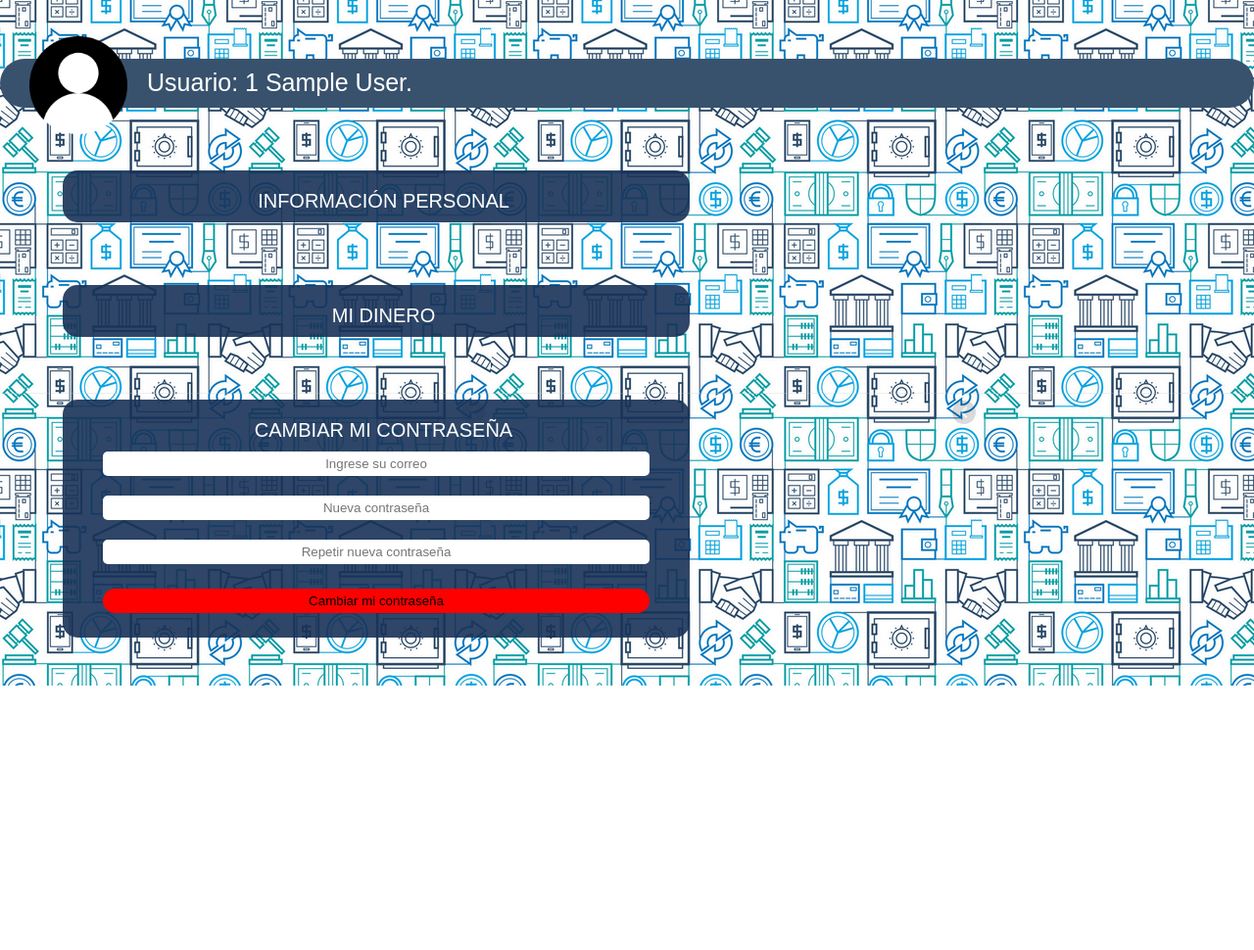
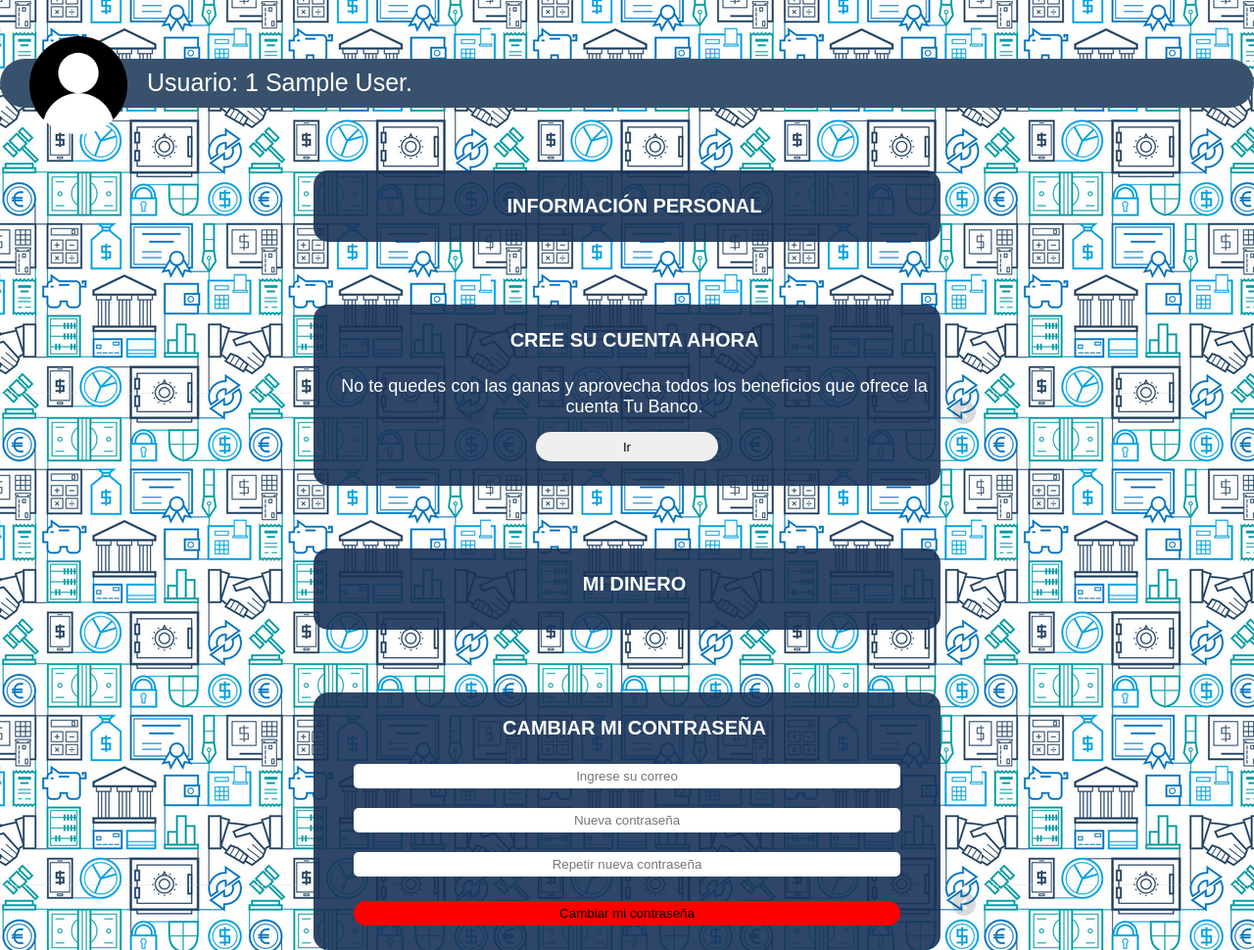
Before and after one commit to jddma/Banco_pw, a PHP site: page /mi_cuenta in a window 1280 px wide. Shown: the part 100-1070 px from the top of the page at 98% size. Before the commit the page ends 800 px from the top, so only its background shows below. Run offline with PHP 8.4, Linux system fonts and the light colour scheme; the visitor is signed in with stand-in values (Sample User, id 1); data that the repository does not hold is empty; some libraries are stand-ins or nearby versions.

Commit message:
Saldo y botón a crear cuenta

```diff
--- a/css/styles_account.css
+++ b/css/styles_account.css
@@ -1,7 +1,7 @@
 .info{
     width: 50%;
     margin-top: 5%;
-    margin-left: 5%;
+    margin-left: 25%;
     margin-right: 5%;
     background-color: rgba(25, 50, 88, 0.9);
     padding: 10px;
@@ -14,11 +14,17 @@
     font-size: 20px;
     text-decoration: none;
     text-transform: uppercase;
-    transition: .2s;
     margin-left: 15px;
+    margin-top: 15px;
+    margin-bottom: 15px;
 }
-.change_password{
-
+.description{
+    color: #FFF;
+    font-size: 18px;
+    text-decoration: none;
+    margin-left: 15px;
+    margin-top: 15px;
+    margin-bottom: 15px;
 }
 
 input[type = "password"], [type = "email"]{
@@ -44,3 +50,22 @@ input[type = "submit"]:hover{
     color: white;
     text-transform: uppercase;
 }
+
+.balance{
+    margin:0;
+    font-size: 60px;
+    text-align: center;
+}
+
+.create_account{
+    width: 30%;
+    height: 30px;
+    margin-bottom: 15px;
+    border: none;
+    border-radius: 20px;
+    transition: .2s;
+}
+
+.create_account:hover{
+    background: rgb(39, 221, 39);
+}
--- a/mi_cuenta/index.php
+++ b/mi_cuenta/index.php
@@ -48,19 +48,35 @@
             </div>
         </div>
         <div class="info">
-            <p class= "menu_title">Información Personal</p>
+            <h2 class= "menu_title">Información Personal</h2>
             <div>
 
             </div>
         </div>
         <div class="info">
-            <p class= "menu_title">Mi dinero</p>
+            <h2 class="menu_title">Cree su cuenta ahora</h2>
+            <p class="description">No te quedes con las ganas y aprovecha todos los beneficios que ofrece la cuenta Tu Banco.</p>
+            <a href="../crear_cuenta/"><button class="create_account">Ir</button></a>
+        </div>
+        <div class="info">
+            <h2 class= "menu_title">Mi dinero</h2>
             <div>
-
+                <p class="balance">
+                    <?php
+                        require "../includes/database.php";
+                        $sql = $conn->prepare("SELECT saldo FROM productos WHERE :usuario = productos.id_usuario;");
+                        $sql->setFetchMode(PDO::FETCH_ASSOC);
+                        $sql->bindValue(":usuario", $_SESSION["id"]);
+                        $sql->execute();
+                        while($columna = $sql->fetch()){
+                            echo "$ ". $columna["saldo"];
+                        }
+                    ?>
+                </p>
             </div>
         </div>
         <div class="info">
-            <p class= "menu_title">Cambiar mi contraseña</p>
+            <h2 class= "menu_title">Cambiar mi contraseña</h2>
             <div class= "change_password">
                 <form action="../includes/cambiar_clave.php" method="post" onsubmit="verificar_clave()">
                     <input type="email" name="mail" placeholder="Ingrese su correo" required>
--- a/panel/index.php
+++ b/panel/index.php
@@ -44,7 +44,7 @@
         <div class="content">
             <div class="usuario">
                 <img src="../img/user_logo.png" alt="Usuario_Logo" class="user-logo">
-                <p><?php echo "Bienvendo señor(a) ". $_SESSION["apellidos"]. " ". $_SESSION["nombres"]. "."?></p>
+                <p><?php echo "Bienvendo(a) señor(a) ". $_SESSION["apellidos"]. " ". $_SESSION["nombres"]. "."?></p>
             </div>
             <div class="services-section">
                 <div class="inner-width">
```
Also changed, not shown: crear_cuenta/index.php (added, +57 -0 lines).
